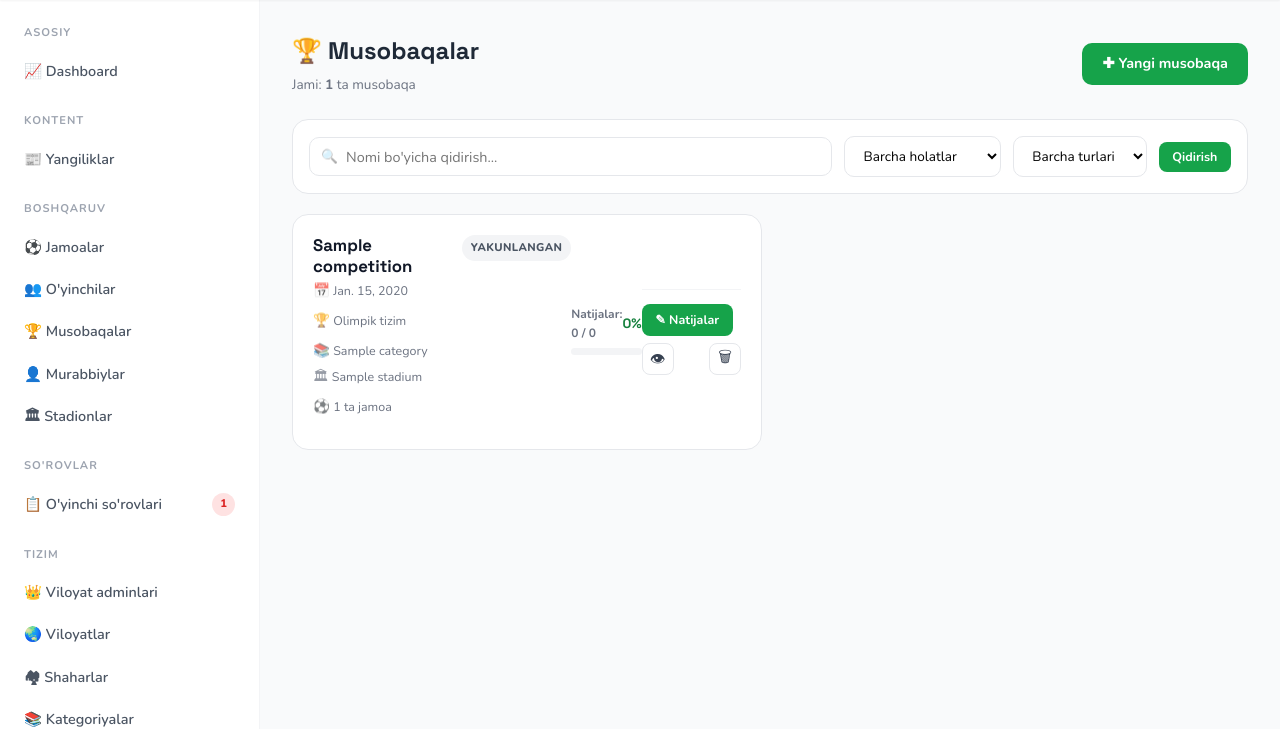
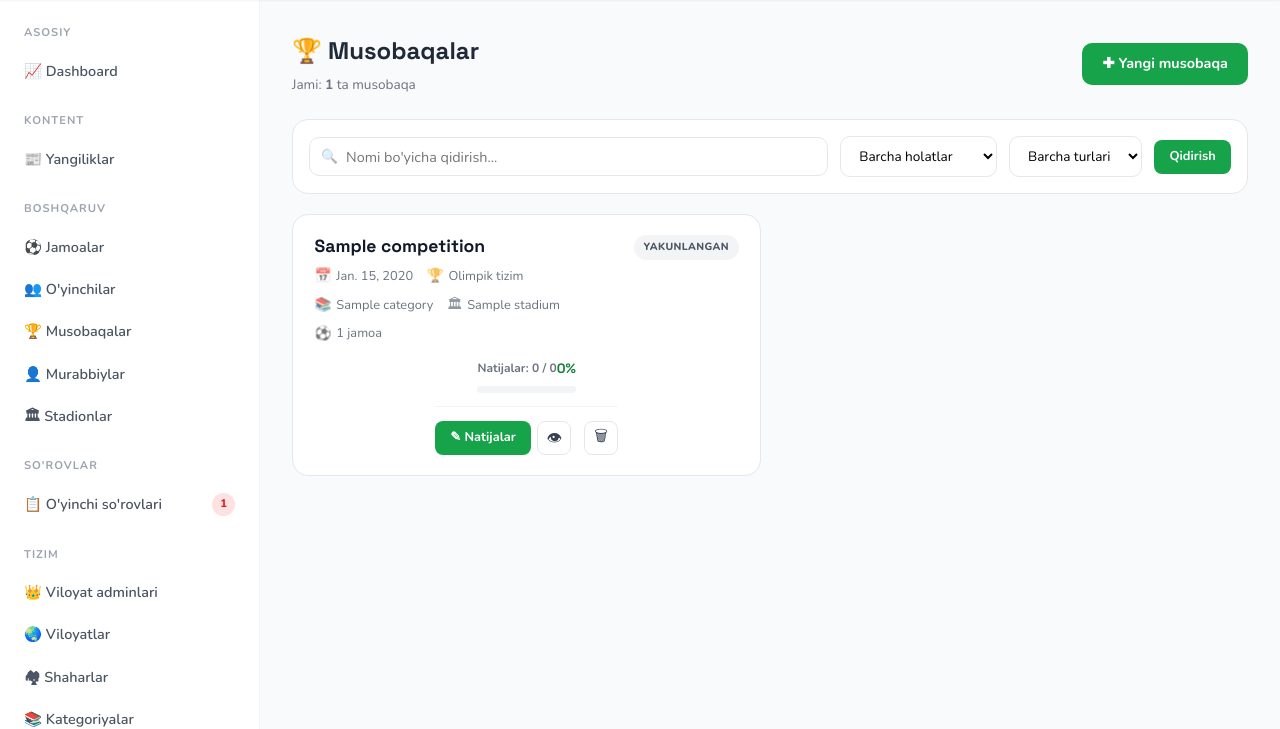
Before and after one commit to akhmedov04/e-football, a Django app: page /panel/competitions/ in a window 1280 px wide. Shown: the part 71-800 px from the top of the page. Run offline with Django 4.2, Linux system fonts and the light colour scheme; a user stored in the database is signed in; tables that the repository leaves empty hold one stand-in row (values such as "Sample post").

Commit message:
fix: clean up competition card layout to stop content overlap
- Widen card grid min to 420px so meta items don't squeeze
- Make card a flex column with consistent gap between sections
- Push actions to card bottom via margin-top:auto
- Merge meta into one block with per-item nowrap
- Replace margin-left:auto hack with a flex spacer so the
  delete icon lands on the right cleanly
- Equalize button heights at 34px

Co-Authored-By: Claude Opus 4.7 <noreply@anthropic.com>

```diff
--- a/football_project/templates/admin_panel/competition_list.html
+++ b/football_project/templates/admin_panel/competition_list.html
@@ -14,35 +14,43 @@
 .cl-toolbar .reset:hover{color:var(--green-700)}
 .cl-count{font-size:.8rem;color:var(--gray-500);font-weight:600}
 
-.comp-grid{display:grid;grid-template-columns:repeat(auto-fill,minmax(360px,1fr));gap:1rem}
-.comp-card{background:#fff;border:1px solid var(--gray-200);border-radius:var(--radius-lg);padding:1.25rem;transition:var(--transition);position:relative;overflow:hidden}
+.comp-grid{display:grid;grid-template-columns:repeat(auto-fill,minmax(420px,1fr));gap:1.1rem}
+.comp-card{background:#fff;border:1px solid var(--gray-200);border-radius:var(--radius-lg);padding:1.25rem 1.35rem;transition:var(--transition);display:flex;flex-direction:column;gap:.85rem;min-width:0}
 .comp-card:hover{box-shadow:var(--shadow-md);border-color:var(--green-300);transform:translateY(-1px)}
-.comp-card .head{display:flex;justify-content:space-between;align-items:start;gap:.5rem;margin-bottom:.7rem}
-.comp-card h3{font-family:'Space Grotesk',sans-serif;font-size:1.05rem;font-weight:800;color:var(--gray-900);line-height:1.25}
-.comp-card .meta{font-size:.78rem;color:var(--gray-500);margin-top:.2rem;display:flex;gap:.5rem;flex-wrap:wrap}
-.comp-card .meta .em{opacity:.7;font-size:.85rem}
-.comp-card .status-pill{flex-shrink:0;font-size:.7rem;font-weight:800;padding:.25rem .55rem;border-radius:999px;text-transform:uppercase;letter-spacing:.4px;white-space:nowrap}
+.comp-card .head{display:flex;justify-content:space-between;align-items:flex-start;gap:.75rem}
+.comp-card .head .title-wrap{flex:1;min-width:0}
+.comp-card h3{font-family:'Space Grotesk',sans-serif;font-size:1.1rem;font-weight:800;color:var(--gray-900);line-height:1.3;word-break:break-word}
+.comp-card .meta{font-size:.8rem;color:var(--gray-500);margin-top:.45rem;display:flex;gap:.45rem .85rem;flex-wrap:wrap}
+.comp-card .meta span{display:inline-flex;align-items:center;gap:.3rem;white-space:nowrap}
+.comp-card .meta .em{opacity:.75;font-size:.85rem}
+.comp-card .status-pill{flex-shrink:0;font-size:.65rem;font-weight:800;padding:.25rem .6rem;border-radius:999px;text-transform:uppercase;letter-spacing:.4px;white-space:nowrap;align-self:flex-start}
 .status-pending{background:#fef3c7;color:#92400e}
 .status-active{background:#dcfce7;color:#15803d}
 .status-finished{background:#f3f4f6;color:#4b5563}
 
-.comp-progress{margin:.75rem 0 1rem}
+.comp-progress{display:flex;flex-direction:column;gap:.35rem}
 .comp-progress-bar{height:7px;background:var(--gray-100);border-radius:999px;overflow:hidden}
 .comp-progress-bar .fill{height:100%;background:linear-gradient(90deg,var(--green-500),var(--green-400));border-radius:999px;transition:width .4s ease}
 .comp-progress-bar.full .fill{background:linear-gradient(90deg,#94a3b8,#cbd5e1)}
-.comp-progress-info{display:flex;justify-content:space-between;align-items:center;margin-bottom:.3rem;font-size:.75rem;color:var(--gray-500);font-weight:700}
+.comp-progress-info{display:flex;justify-content:space-between;align-items:center;font-size:.75rem;color:var(--gray-500);font-weight:700}
 .comp-progress-info .pct{color:var(--green-700);font-family:'Space Grotesk',sans-serif;font-size:.85rem}
 
-.comp-card .actions{display:flex;gap:.4rem;flex-wrap:wrap;align-items:center;padding-top:.85rem;border-top:1px solid var(--gray-100)}
-.comp-card .actions form{display:inline}
-.btn-icon{width:32px;height:32px;border-radius:8px;border:1.5px solid var(--gray-200);background:#fff;cursor:pointer;display:inline-flex;align-items:center;justify-content:center;font-size:.95rem;color:var(--gray-700);transition:var(--transition);text-decoration:none;flex-shrink:0}
+.comp-card .actions{display:flex;gap:.4rem;flex-wrap:wrap;align-items:center;padding-top:.85rem;border-top:1px solid var(--gray-100);margin-top:auto}
+.comp-card .actions form{display:inline-flex;margin:0}
+.comp-card .actions .spacer{flex:1}
+.btn-icon{width:34px;height:34px;border-radius:8px;border:1.5px solid var(--gray-200);background:#fff;cursor:pointer;display:inline-flex;align-items:center;justify-content:center;font-size:.95rem;color:var(--gray-700);transition:var(--transition);text-decoration:none;flex-shrink:0;padding:0}
 .btn-icon:hover{border-color:var(--green-400);color:var(--green-700);background:var(--green-50)}
 .btn-icon.danger:hover{border-color:#fca5a5;color:#dc2626;background:#fef2f2}
 .btn-icon.warn:hover{border-color:#fcd34d;color:#d97706;background:#fffbeb}
-.btn-primary-soft{padding:.4rem .85rem;border-radius:8px;background:var(--green-600);color:#fff;font-size:.78rem;font-weight:700;border:0;cursor:pointer;text-decoration:none;display:inline-flex;align-items:center;gap:.3rem;font-family:'Nunito',sans-serif}
+.btn-primary-soft{padding:.5rem .95rem;border-radius:8px;background:var(--green-600);color:#fff;font-size:.8rem;font-weight:700;border:0;cursor:pointer;text-decoration:none;display:inline-flex;align-items:center;gap:.35rem;font-family:'Nunito',sans-serif;white-space:nowrap;height:34px;line-height:1}
 .btn-primary-soft:hover{background:var(--green-700)}
-.btn-secondary-soft{padding:.4rem .85rem;border-radius:8px;background:var(--gray-100);color:var(--gray-700);font-size:.78rem;font-weight:700;border:0;cursor:pointer;text-decoration:none;display:inline-flex;align-items:center;gap:.3rem;font-family:'Nunito',sans-serif}
+.btn-secondary-soft{padding:.5rem .95rem;border-radius:8px;background:var(--gray-100);color:var(--gray-700);font-size:.8rem;font-weight:700;border:0;cursor:pointer;text-decoration:none;display:inline-flex;align-items:center;gap:.35rem;font-family:'Nunito',sans-serif;white-space:nowrap;height:34px;line-height:1}
 .btn-secondary-soft:hover{background:var(--gray-200)}
+
+@media(max-width:520px){
+    .comp-grid{grid-template-columns:1fr}
+    .comp-card{padding:1rem}
+}
 
 .cl-empty{background:#fff;border:1px dashed var(--gray-300);border-radius:var(--radius-lg);padding:3rem 2rem;text-align:center;color:var(--gray-400)}
 .cl-empty .em{font-size:2.5rem;display:block;margin-bottom:.5rem;opacity:.6}
@@ -85,16 +93,14 @@
     {% with c=it.comp %}
     <div class="comp-card">
         <div class="head">
-            <div style="flex:1;min-width:0">
+            <div class="title-wrap">
                 <h3>{{ c.name }}</h3>
                 <div class="meta">
                     <span><span class="em">&#128197;</span> {{ c.date }}</span>
                     <span><span class="em">&#127942;</span> {{ c.get_type_display }}</span>
                     <span><span class="em">&#128218;</span> {{ c.category.name }}</span>
-                </div>
-                <div class="meta" style="margin-top:.3rem">
                     {% if c.stadium %}<span><span class="em">&#127963;</span> {{ c.stadium.name }}</span>{% endif %}
-                    <span><span class="em">&#9917;</span> {{ c.teams.count }} ta jamoa</span>
+                    <span><span class="em">&#9917;</span> {{ c.teams.count }} jamoa</span>
                 </div>
             </div>
             {% if c.is_finished %}
@@ -139,7 +145,8 @@
             {% if not c.is_finished %}
                 <a href="{% url 'core:admin_competition_edit' c.pk %}" class="btn-icon" title="Tahrirlash">&#9881;</a>
             {% endif %}
-            <form method="post" action="{% url 'core:admin_competition_delete' c.pk %}" style="margin-left:auto">{% csrf_token %}
+            <span class="spacer"></span>
+            <form method="post" action="{% url 'core:admin_competition_delete' c.pk %}">{% csrf_token %}
                 <button class="btn-icon danger" title="O'chirish" onclick="return confirm('Musobaqa o\'chirilsinmi? Bu amalni qaytarib bo\'lmaydi!')">&#128465;</button>
             </form>
         </div>
```
